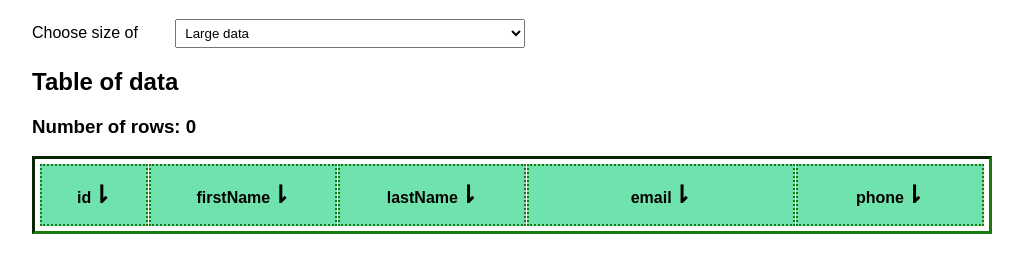
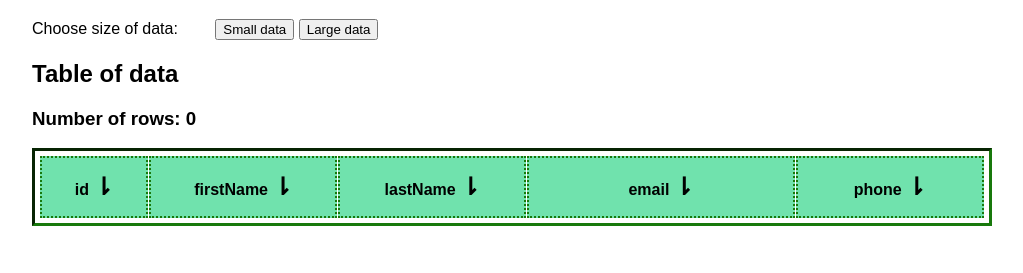
Before and after one commit to ao5og/task-table-js, a plain HTML site: page table_app/fetch-start.html in a window 1280 px wide. Shown: the part 61-334 px from the top of the page, without its empty margins (128-1151 px from the left). Drawn offline with Linux system fonts and the light colour scheme; no server answers.

Commit message:
Update fetch-start.html

```diff
--- a/table_app/fetch-start.html
+++ b/table_app/fetch-start.html
@@ -12,30 +12,52 @@
 	<body>
 		<h1>Fetch data for table</h1>
 
-		<form>
+		<div class="container">
+			<label for="data-size">Choose size of data: </label>
+			<button class="data-size" id="small-data">Small data</button>
+			<button class="data-size" id="large-data">Large data</button>
+		</div>
+		<!-- <form>
 			<label for="data-size">Choose size of</label>
 			<select id="data-size" name="data-size">
 				<option>Large data</option>
 				<option>Small data</option>
 			</select>
-		</form>
+		</form> -->
 
 		<h2>Table of data</h2>
 		<h3>Number of rows: 0</h3>
+		<div id="pag-nav">
+			<nav aria-label="pagination"></nav>
+		</div>
 		<table>
 			<thead>
 				<tr>
-					<th>id<span class="arrow">&#8642</span>
-						</th>
-					<th>firstName<span class="arrow">&#8642</span> </th>
-					<th>lastName<span class="arrow">&#8642</span> </th>
-					<th>email<span class="arrow">&#8642</span> </th>
-					<th>phone<span class="arrow">&#8642</span> </th>
+					<th><span>id</span> <span class="arrow">&#8642;</span></th>
+					<th><span>firstName</span> <span class="arrow">&#8642;</span></th>
+					<th><span>lastName</span> <span class="arrow">&#8642;</span></th>
+					<th><span>email</span> <span class="arrow">&#8642;</span></th>
+					<th><span>phone</span> <span class="arrow">&#8642;</span></th>
 				</tr>
 			</thead>
 			<tbody id="data-output"></tbody>
 		</table>
-		<script src='scripts/main.js'></script>
 
+		<!-- <div class="pagination-container" >
+<nav>
+<ul class="pagination">
+<li data-page="prev" >
+<span>  <span class="sr-only">(current)</span></span>
+</li>
+<li data-page="next" id="prev">
+<span>  <span class="sr-only">(current)</span></span>
+</li>
+</ul>
+</nav>
+</div>
+
+ -->
+
+		<script src="scripts/main.js"></script>
 	</body>
 </html>
```
